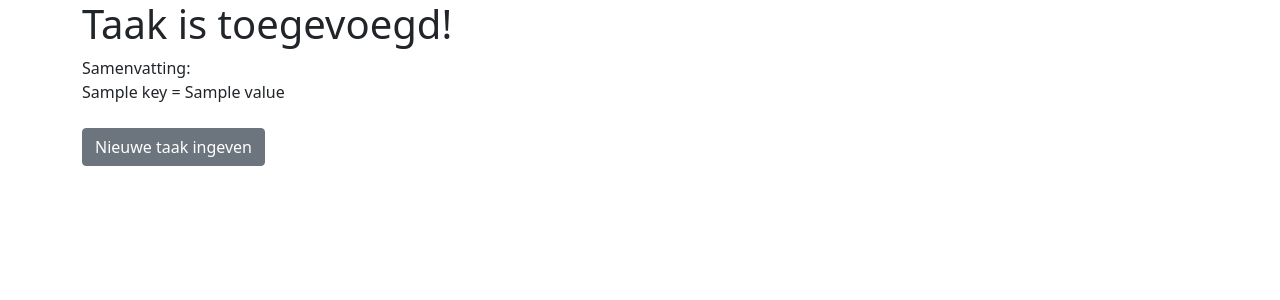
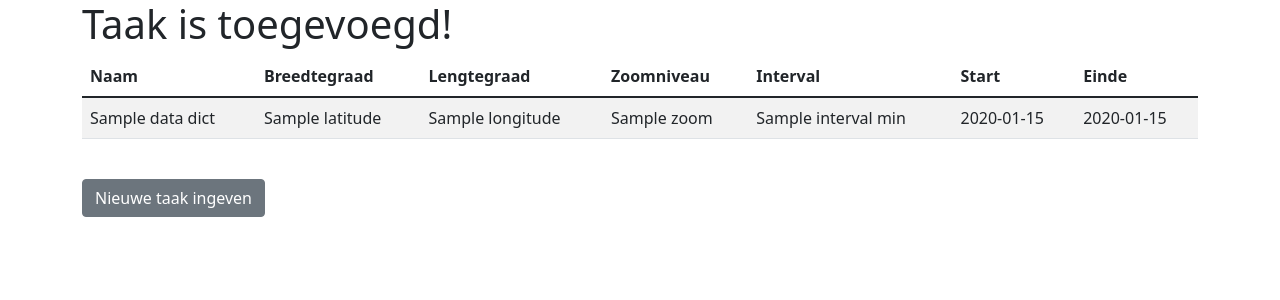
Before and after one commit to MertenF/Maps-traffic, a Flask app: template templates/submit.html in a window 1280 px wide. Shown: the top 300 px of the page. Run offline with Flask 2, Linux system fonts and the light colour scheme; the template is opened without the code that fills it: most values are stand-ins (such as "Sample title", 1, 10 or a date in 2020).

Commit message:
Create nicer submit page

```diff
--- a/app.py
+++ b/app.py
@@ -11,6 +11,7 @@ SOCKET_LOCATION = '/tmp/uds_socket'
 DATABASE = './database.db'
 
 app = Flask(__name__)
+app.jinja_env.globals.update(zip=zip)
 
 
 @app.route("/", methods=['POST', 'GET'])
@@ -46,7 +47,6 @@ def submit():
     if request.method == 'GET':
         return index()
 
-    app.logger.info(request.form)
     fields = ('name', 'latitude', 'longitude', 'zoom', 'start_datetime[]', 'end_datetime[]', 'interval')
     errors = []
     for field in fields:
@@ -86,7 +86,8 @@ def submit():
             info_text='Probleem bij het verbinden met de taak-server',
             error=repr(e))
 
-    return render_template('submit.html', data_dict=data_dict)
+    datetimes = [(start, end) for start, end in zip(data_dict['start_datetime'], data_dict['end_datetime'])]
+    return render_template('submit.html', data_dict=data_dict, datetimes=datetimes)
 
 
 def _send_data(data):
--- a/templates/submit.html
+++ b/templates/submit.html
@@ -3,12 +3,32 @@
 {% block content %}
     <h1>Taak is toegevoegd!</h1>
 	<div>
-		Samenvatting:
-		{% for key, value in data_dict.items() %}
-			<div>{{ key }} = {{ value }}</div>
-		{% endfor %}
+		<table class="table table-striped table-hover">
+            <thead><tr>
+                <th>Naam</th>
+                <th>Breedtegraad</th>
+                <th>Lengtegraad</th>
+                <th>Zoomniveau</th>
+                <th>Interval</th>
+                <th>Start</th>
+                <th>Einde</th>
+            </tr></thead>
+            <tbody>
+            {% for start_datetime, end_datetime in datetimes %}
+                <tr>
+                <td>{{ data_dict.name }}</td>
+                <td>{{ data_dict.latitude }}</td>
+                <td>{{ data_dict.longitude }}</td>
+                <td>{{ data_dict.zoom }}</td>
+                <td>{{ data_dict.interval }} min</td>
+                <td>{{ start_datetime.strftime('%Y-%m-%d %H:%M') }}</td>
+                <td>{{ end_datetime.strftime('%Y-%m-%d %H:%M') }}</td>
+                </tr>
+            {% endfor %}
+            </tbody>
+        </table>
 	</div>
-	</br>
+	<br>
 	<div>
 		<a class="btn btn-secondary" href="/">Nieuwe taak ingeven</a>
 	</div>
```
Also changed, not shown: templates/index.html (+4 -3 lines).
